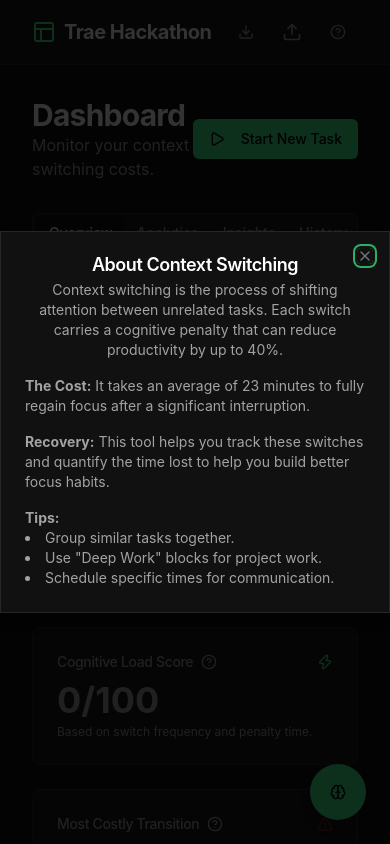
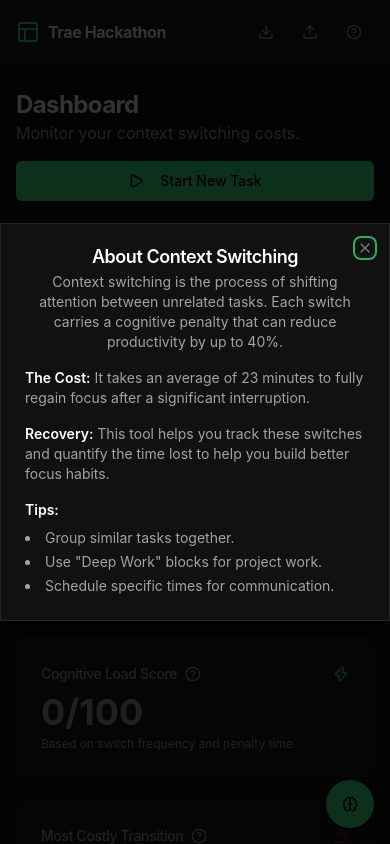
Before and after one commit to Whyu9-9/trae-hackathon, a React (Vite) app: page / in a window 390 px wide. Both pictures are taken after a click on the button 338 px from the left and 32 px from the top of the page. Shown: the top 844 px of the page. Built offline with nearby package versions, Linux system fonts and the light colour scheme.

Commit message:
feat: fix responsives

```diff
--- a/src/App.tsx
+++ b/src/App.tsx
@@ -149,10 +149,10 @@ function App() {
         <div className="min-h-screen bg-background text-foreground flex flex-col font-sans">
             <Header />
 
-            <main className="flex-1 container py-8">
-                <div className="flex items-center justify-between mb-8">
-                    <div>
-                        <h2 className="text-3xl font-bold tracking-tight">
+            <main className="flex-1 container px-4 sm:px-6 lg:px-8 py-6 sm:py-8">
+                <div className="flex flex-col gap-4 sm:flex-row sm:items-center sm:justify-between mb-6 sm:mb-8">
+                    <div className="min-w-0">
+                        <h2 className="text-2xl sm:text-3xl font-bold tracking-tight">
                             Dashboard
                         </h2>
                         <p className="text-muted-foreground">
@@ -160,9 +160,13 @@ function App() {
                         </p>
                     </div>
 
-                    <div className="flex items-center gap-2">
+                    <div className="flex flex-col sm:flex-row sm:items-center gap-2 w-full sm:w-auto">
                         {activeTask ? (
-                            <Button variant="destructive" onClick={stopTask}>
+                            <Button
+                                variant="destructive"
+                                onClick={stopTask}
+                                className="w-full sm:w-auto"
+                            >
                                 <LucideSquare className="w-4 h-4 mr-2" />
                                 Stop {activeTask.type.replace("-", " ")}
                             </Button>
@@ -172,7 +176,10 @@ function App() {
                                 onOpenChange={setIsDialogOpen}
                             >
                                 <DialogTrigger asChild>
-                                    <Button variant="default">
+                                    <Button
+                                        variant="default"
+                                        className="w-full sm:w-auto"
+                                    >
                                         <LucidePlay className="w-4 h-4 mr-2" />
                                         Start New Task
                                     </Button>
@@ -237,7 +244,7 @@ function App() {
                 </div>
 
                 <Tabs defaultValue="overview" className="space-y-4">
-                    <TabsList className="bg-card border w-full justify-start md:w-auto">
+                    <TabsList className="bg-card border w-full md:w-auto justify-start overflow-x-auto flex-nowrap max-w-full">
                         <TabsTrigger value="overview">Overview</TabsTrigger>
                         <TabsTrigger value="analytics">Analytics</TabsTrigger>
                         <TabsTrigger value="insights">Insights</TabsTrigger>
@@ -272,7 +279,7 @@ function App() {
             <Dialog open={isAIInsightOpen} onOpenChange={setIsAIInsightOpen}>
                 <DialogTrigger asChild>
                     <Button
-                        className="fixed bottom-6 right-6 h-14 w-14 rounded-full shadow-lg"
+                        className="fixed z-50 bottom-4 right-4 sm:bottom-6 sm:right-6 h-12 w-12 sm:h-14 sm:w-14 rounded-full shadow-lg"
                         size="icon"
                         onClick={() => {
                             setIsAIInsightOpen(true);
--- a/src/components/layout/Footer.tsx
+++ b/src/components/layout/Footer.tsx
@@ -1,7 +1,7 @@
 export function Footer() {
     return (
         <footer className="border-t bg-card py-6 mt-auto">
-            <div className="container flex flex-col items-center justify-between gap-4 md:h-12 md:flex-row">
+            <div className="container px-4 sm:px-6 lg:px-8 flex flex-col items-center justify-between gap-4 md:h-12 md:flex-row">
                 <p className="text-sm text-muted-foreground">
                     &copy; {new Date().getFullYear()} ContextSwitch Insight. All
                     rights reserved.
--- a/src/components/layout/Header.tsx
+++ b/src/components/layout/Header.tsx
@@ -39,15 +39,15 @@ export function Header() {
 
     return (
         <header className="border-b bg-card">
-            <div className="container flex items-center justify-between h-16">
-                <div className="flex items-center gap-2">
+            <div className="container px-4 sm:px-6 lg:px-8 flex items-center justify-between gap-3 h-16">
+                <div className="flex items-center gap-2 min-w-0">
                     <LucideLayout className="w-6 h-6 text-primary" />
-                    <h1 className="text-xl font-bold tracking-tight">
+                    <h1 className="text-base sm:text-xl font-bold tracking-tight truncate">
                         Trae Hackathon
                     </h1>
                 </div>
 
-                <div className="flex items-center gap-2">
+                <div className="flex items-center gap-1 sm:gap-2 shrink-0">
                     <Button
                         variant="ghost"
                         size="icon"
@@ -56,17 +56,17 @@ export function Header() {
                     >
                         <LucideDownload className="w-5 h-5" />
                     </Button>
-                    <label className="cursor-pointer">
+                    <Button variant="ghost" size="icon" asChild>
+                        <label className="cursor-pointer" title="Import Data">
                             <input
                                 type="file"
                                 className="hidden"
                                 accept=".json"
                                 onChange={handleImport}
                             />
-                        <div className="p-2 hover:bg-accent hover:text-accent-foreground rounded-md transition-colors">
                             <LucideUpload className="w-5 h-5" />
-                        </div>
                         </label>
+                    </Button>
 
                     <Dialog>
                         <DialogTrigger asChild>
@@ -88,19 +88,26 @@ export function Header() {
                             </DialogHeader>
                             <div className="space-y-4 text-sm text-muted-foreground">
                                 <p>
-                                    <strong>The Cost:</strong> It takes an
-                                    average of 23 minutes to fully regain focus
-                                    after a significant interruption.
+                                    <span className="font-semibold text-foreground">
+                                        The Cost:
+                                    </span>{" "}
+                                    It takes an average of 23 minutes to fully
+                                    regain focus after a significant
+                                    interruption.
                                 </p>
                                 <p>
-                                    <strong>Recovery:</strong> This tool helps
-                                    you track these switches and quantify the
-                                    time lost to help you build better focus
-                                    habits.
+                                    <span className="font-semibold text-foreground">
+                                        Recovery:
+                                    </span>{" "}
+                                    This tool helps you track these switches and
+                                    quantify the time lost to help you build
+                                    better focus habits.
                                 </p>
-                                <p>
-                                    <strong>Tips:</strong>
-                                    <ul className="list-disc list-inside">
+                                <div>
+                                    <div className="font-semibold text-foreground">
+                                        Tips:
+                                    </div>
+                                    <ul className="mt-2 list-disc list-inside space-y-1">
                                         <li>Group similar tasks together.</li>
                                         <li>
                                             Use "Deep Work" blocks for project
@@ -111,7 +118,7 @@ export function Header() {
                                             communication.
                                         </li>
                                     </ul>
-                                </p>
+                                </div>
                             </div>
                         </DialogContent>
                     </Dialog>
--- a/src/pages/History.tsx
+++ b/src/pages/History.tsx
@@ -40,7 +40,7 @@ export function History({ tasks, switches }: HistoryProps) {
                         return (
                             <div
                                 key={task.id}
-                                className="relative flex items-start gap-6 pl-4"
+                                className="relative flex items-start gap-3 sm:gap-6 pl-4"
                             >
                                 <div
                                     className={cn(
@@ -53,7 +53,7 @@ export function History({ tasks, switches }: HistoryProps) {
 
                                 <Card className="flex-1">
                                     <CardContent className="p-4">
-                                        <div className="flex items-center justify-between mb-2">
+                                        <div className="flex flex-col gap-2 sm:flex-row sm:items-center sm:justify-between mb-2">
                                             <div className="flex items-center gap-2">
                                                 <Badge
                                                     variant="outline"
@@ -73,7 +73,7 @@ export function History({ tasks, switches }: HistoryProps) {
                                                     </Badge>
                                                 )}
                                             </div>
-                                            <div className="text-xs text-muted-foreground flex items-center gap-1">
+                                            <div className="text-xs text-muted-foreground flex flex-wrap sm:flex-nowrap items-center gap-x-1 gap-y-1">
                                                 <LucideClock className="w-3 h-3" />
                                                 {format(
                                                     task.startTime,
@@ -94,14 +94,14 @@ export function History({ tasks, switches }: HistoryProps) {
                                         )}
 
                                         {relevantSwitch && (
-                                            <div className="mt-3 pt-3 border-t flex items-center gap-2 text-xs text-destructive">
+                                            <div className="mt-3 pt-3 border-t flex flex-wrap items-center gap-x-2 gap-y-1 text-xs text-destructive break-words">
                                                 <LucideArrowRight className="w-3 h-3" />
                                                 Context switch from{" "}
                                                 {relevantSwitch.fromTask.replace(
                                                     "-",
                                                     " ",
                                                 )}
-                                                <span className="font-bold">
+                                                <span className="font-bold whitespace-nowrap">
                                                     +
                                                     {Math.round(
                                                         relevantSwitch.penaltyMinutes,
```
Also changed, not shown: 1 other file (tests, documents, lock files or other folders). Lines whose indentation alone changed are shown as unchanged.
